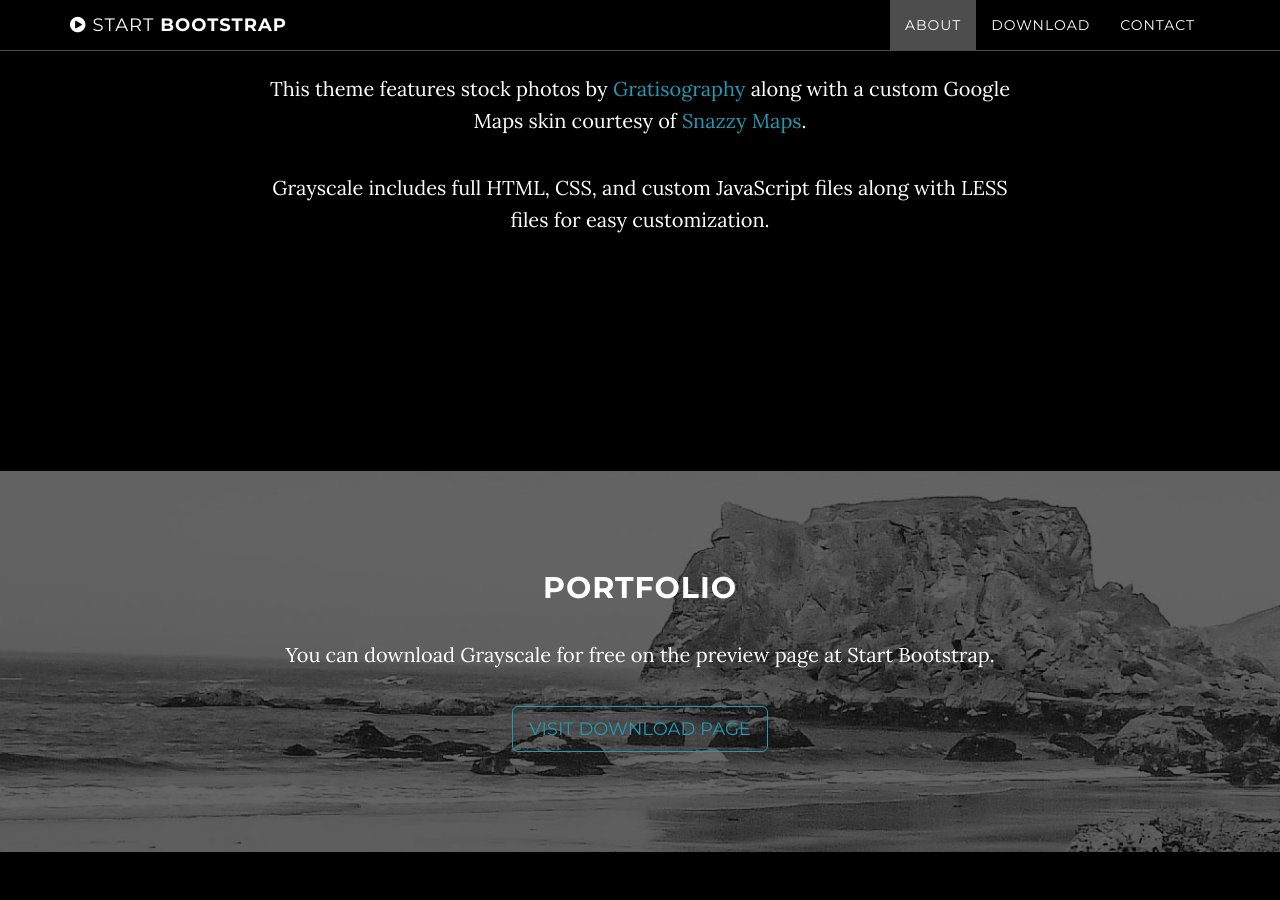
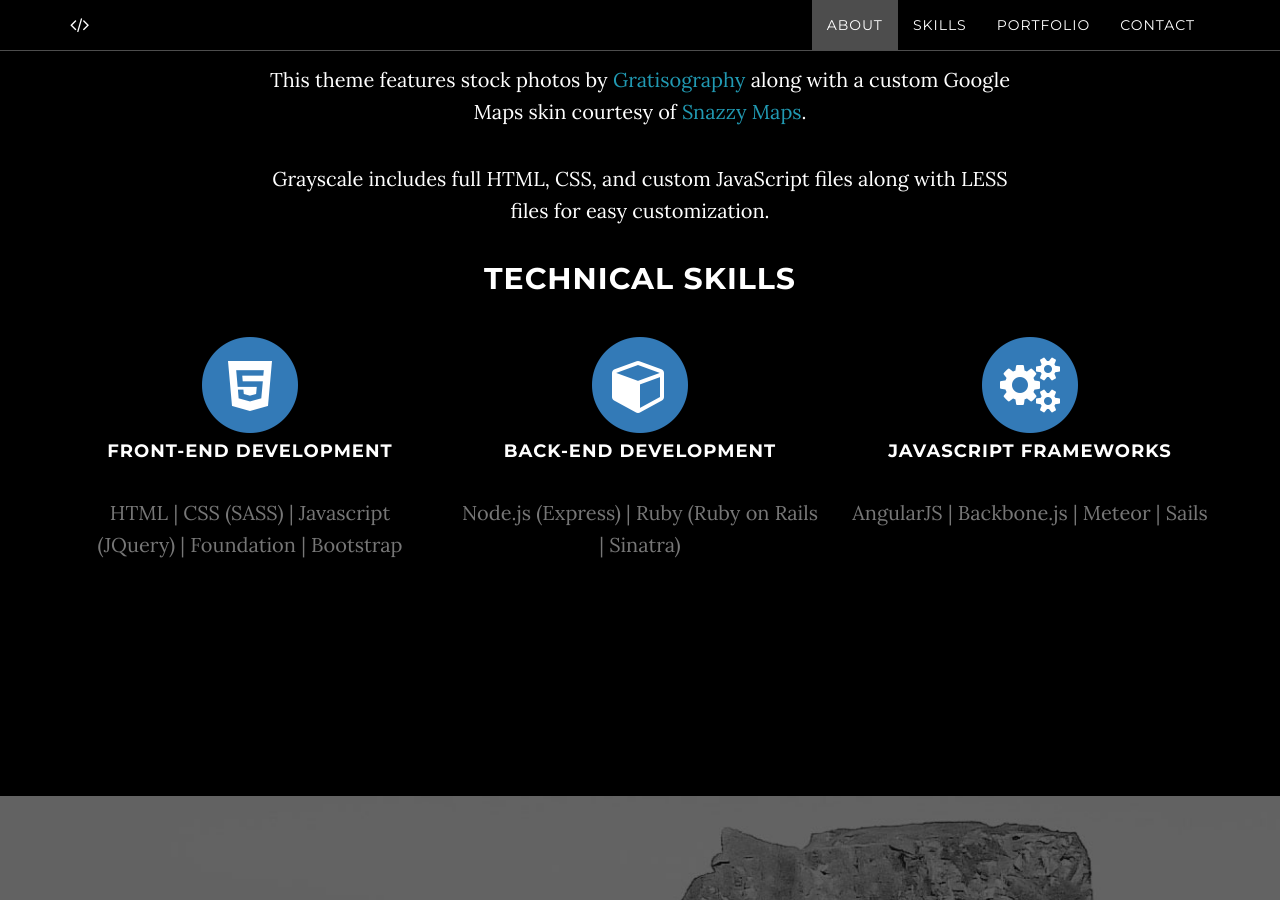
Before and after one commit to AnvarTurobov/AnvarTurobov.github.io, a Jekyll site: the page built from index.html, in a window 1280 px wide and 900 px high, scrolled down 1293 px. Built offline with Jekyll 4.4.1, drawn with Linux system fonts in a browser that asks for light colours; some of the changed text lies outside the part shown.

Commit message:
added skills page

```diff
--- a/_includes/about.html
+++ b/_includes/about.html
@@ -3,7 +3,8 @@
         <div class="row">
             <div class="col-lg-8 col-lg-offset-2">
                 <h2>About</h2>
-                <p>Grayscale is a free Bootstrap 3 theme created by Start Bootstrap. It can be yours right now, simply download the template on <a href="http://startbootstrap.com/template-overviews/grayscale/">the preview page</a>. The theme is open source, and you can use it for any purpose, personal or commercial.</p>
+                <p>Aspiring Web Developer with an extensive experience in Business Development.</p>
+                 <a href="http://startbootstrap.com/template-overviews/grayscale/">the preview page</a>. The theme is open source, and you can use it for any purpose, personal or commercial.</p>
                 <p>The Jekyll version is brought to you by <a href="https://github.com/jeromelachaud">Jerome Lachaud</a></p>
                 <p>This theme features stock photos by <a href="http://gratisography.com/">Gratisography</a> along with a custom Google Maps skin courtesy of <a href="http://snazzymaps.com/">Snazzy Maps</a>.</p>
                 <p>Grayscale includes full HTML, CSS, and custom JavaScript files along with LESS files for easy customization.</p>
--- a/_includes/map.html
+++ b/_includes/map.html
@@ -1,2 +1,37 @@
-    <!-- Map Section -->
-    <div id="map"></div>
+<!-- Services Section -->
+<section id="services">
+  <div class="container">
+    <div class="row">
+      <div class="col-lg-12 text-center">
+        <h2 class="section-heading">Technical Skills</h2>
+        <h3 class="section-subheading text-muted"></h3>
+      </div>
+    </div>
+    <div class="row text-center">
+      <div class="col-md-4">
+        <span class="fa-stack fa-4x">
+          <i class="fa fa-circle fa-stack-2x text-primary"></i>
+          <i class="fa fa-html5 fa-stack-1x fa-inverse"></i>
+        </span>
+        <h4 class="service-heading">Front-End development</h4>
+        <p class="text-muted">HTML | CSS (SASS) | Javascript (JQuery) | Foundation | Bootstrap</p>
+      </div>
+      <div class="col-md-4">
+        <span class="fa-stack fa-4x">
+          <i class="fa fa-circle fa-stack-2x text-primary"></i>
+          <i class="fa fa-cube fa-stack-1x fa-inverse"></i>
+        </span>
+        <h4 class="service-heading">Back-End Development</h4>
+        <p class="text-muted">Node.js (Express) | Ruby (Ruby on Rails | Sinatra)</p>
+      </div>
+      <div class="col-md-4">
+        <span class="fa-stack fa-4x">
+          <i class="fa fa-circle fa-stack-2x text-primary"></i>
+          <i class="fa fa-cogs fa-stack-1x fa-inverse"></i>
+        </span>
+        <h4 class="service-heading">JavaScript Frameworks</h4>
+        <p class="text-muted"> AngularJS  |  Backbone.js  |  Meteor  |  Sails</p>
+      </div>
+    </div>
+  </div>
+</section>
--- a/_includes/nav.html
+++ b/_includes/nav.html
@@ -6,7 +6,7 @@
                     <i class="fa fa-bars"></i>
                 </button>
                 <a class="navbar-brand page-scroll" href="#page-top">
-                    <i class="fa fa-play-circle"></i>  <span class="light">Start</span> Bootstrap
+                    <i class="fa fa-code"></i>  <span class="light"></span>
                 </a>
             </div>
 
@@ -21,7 +21,10 @@
                         <a class="page-scroll" href="#about">About</a>
                     </li>
                     <li>
-                        <a class="page-scroll" href="#download">Download</a>
+                        <a class="page-scroll" href="#map">Skills</a>
+                    </li>
+                    <li>
+                        <a class="page-scroll" href="#download">Portfolio</a>
                     </li>
                     <li>
                         <a class="page-scroll" href="#contact">Contact</a>
--- a/_layouts/default.html
+++ b/_layouts/default.html
@@ -5,9 +5,9 @@
     {% include nav.html %}
     {% include header.html %}
     {% include about.html %}
+    {% include map.html %}
     {% include download.html %}
-    {% include contact.html %}
-    {% include map.html %}
+    {% include contact2.html %}
     {% include footer.html %}
     {% include js.html %}
     </body>
```
Also changed, not shown: _includes/contact2.html (renamed from _includes/contact 2.html).
